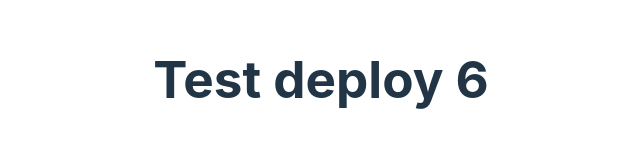
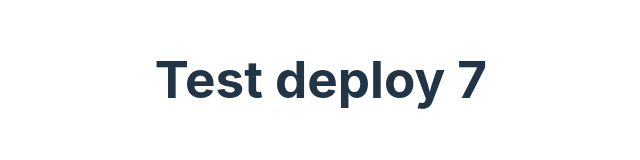
Before and after one commit to Juyeong-Byeon/ci-deploy, a React (Vite) app: page / in a window 1280 px wide. Shown: the part 246-406 px from the top of the page, without its empty margins (319-959 px from the left). Built offline with nearby package versions, Linux system fonts and the light colour scheme.

Commit message:
breaking: dp6

```diff
--- a/src/App.tsx
+++ b/src/App.tsx
@@ -6,7 +6,7 @@ function App() {
   return (
     <>
       <div>
-        <h1>Test deploy 6</h1>
+        <h1>Test deploy 7</h1>
         <a href="https://react.dev" target="_blank">
           <img src={reactLogo} className="logo react" alt="React logo" />
         </a>
```
